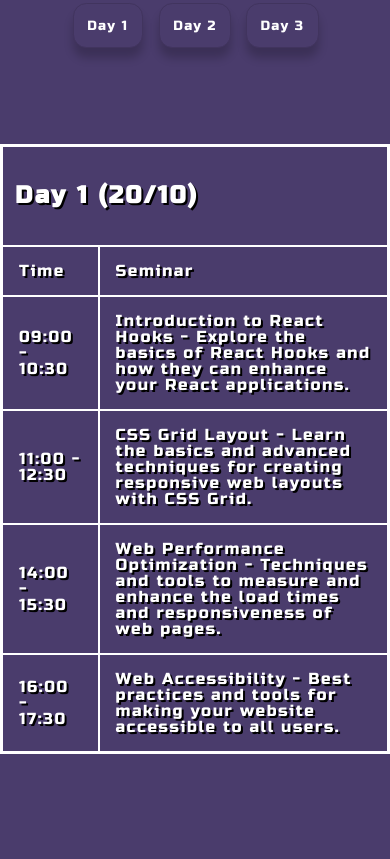
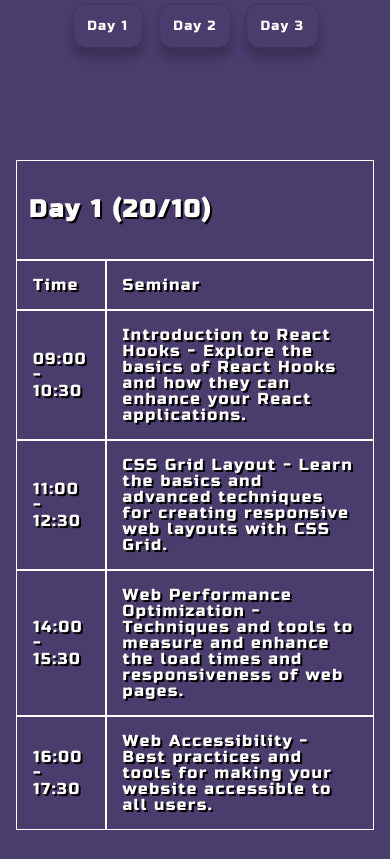
Before and after one commit to Feduk01/Inlamnigsuppgift-html-css, a plain HTML site: page schedule/schedule.html in a window 390 px wide. Shown: the part 945-1804 px from the top of the page. Drawn offline with Linux system fonts and the light colour scheme.

Commit message:
ready to merge

```diff
--- a/schedule/schedule.css
+++ b/schedule/schedule.css
@@ -336,6 +336,11 @@
     .links {
         padding: 2em 4em 4em 4em;
     }
+
+    .schedule-day1 {
+        padding: 1em;
+        border: 0;
+    }
     .spek {
         grid-template-columns: 1fr;
         gap: 10px;
```
